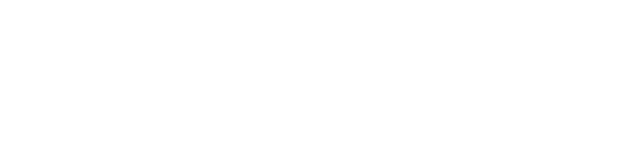
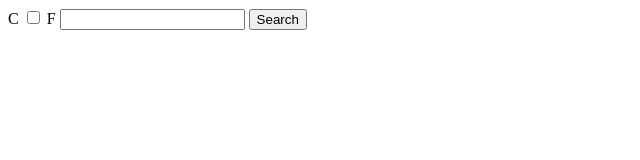
Before and after one commit to azanra/odin-weather-app, a website: page src/index.html in a window 1280 px wide. Shown: the whole page, without its empty margins (0-640 px from the left). Drawn offline with Linux system fonts and the light colour scheme.

Commit message:
feat: set up form for location and metric input

```diff
--- a/src/index.html
+++ b/src/index.html
@@ -5,5 +5,23 @@
     <meta name="viewport" content="width=device-width, initial-scale=1.0" />
     <title>Document</title>
   </head>
-  <body></body>
+  <body>
+    <div class="container">
+      <div class="mainInfo">
+        <div class="searchContainer">
+          <form id="weatherForm">
+            <label for="">
+              C
+              <input type="checkbox" name="metric" id="metricInput" />
+              <span></span>
+              F
+            </label>
+            <input type="text" name="location" id="locationInput" required />
+            <button type="submit">Search</button>
+          </form>
+        </div>
+      </div>
+      <div class="detailInfo"></div>
+    </div>
+  </body>
 </html>
```
